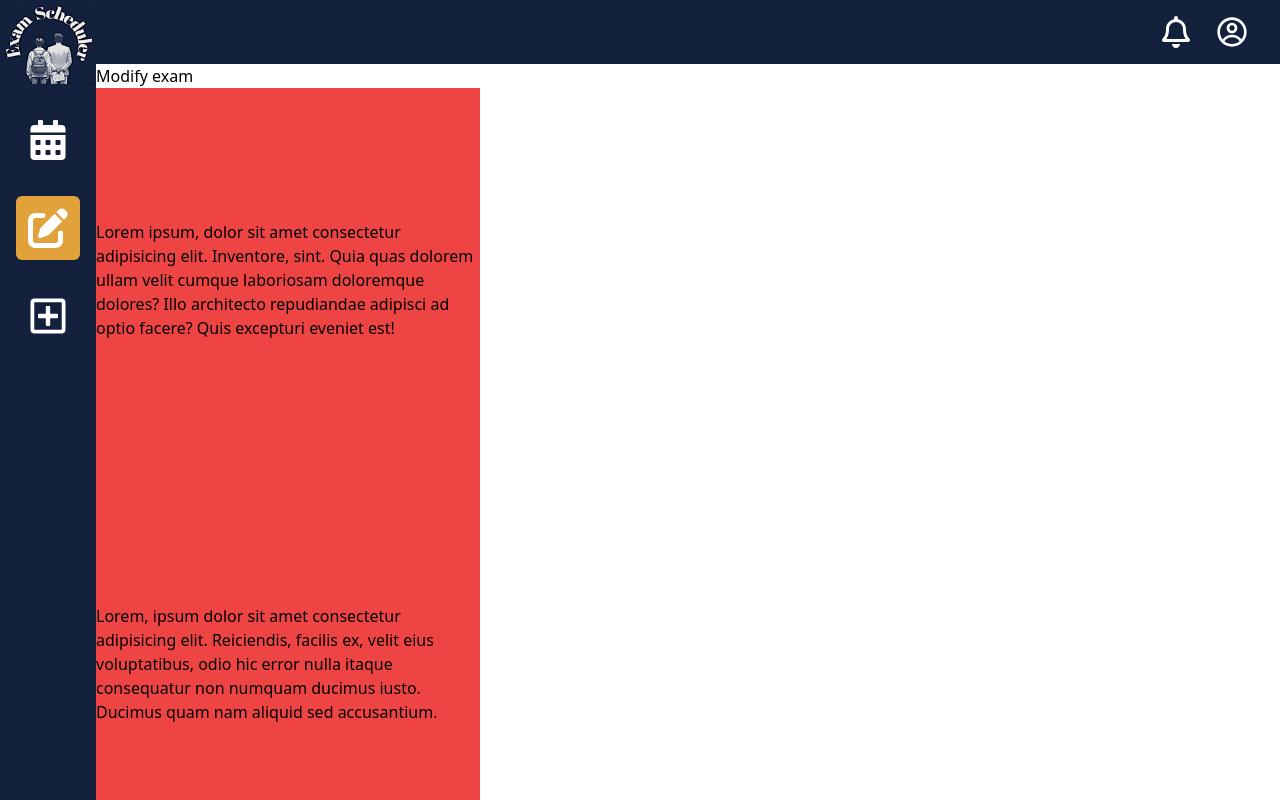
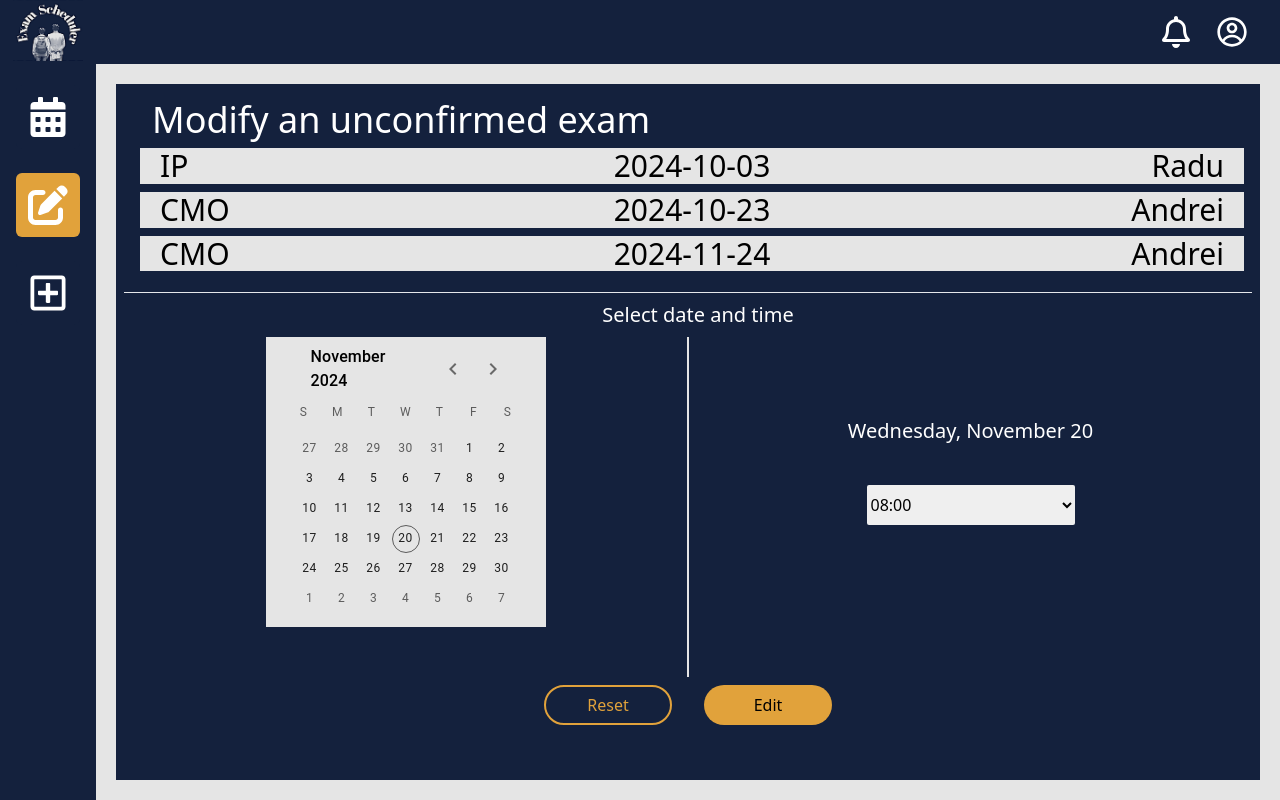
Before and after one commit to ExamProgrammingApp/ExamProgrammingFrontend, a React (Create React App) app: page /modify_exam in a window 1280 px wide. Shown: the top 800 px of the page. Built offline with nearby package versions, Linux system fonts and the light colour scheme.

Commit message:
Created a page to edit exams

```diff
--- a/package.json
+++ b/package.json
@@ -16,6 +16,7 @@
     "react-icons": "^5.3.0",
     "react-router-dom": "^6.28.0",
     "react-scripts": "5.0.1",
+    "react-toastify": "^10.0.6",
     "web-vitals": "^2.1.4"
   },
   "scripts": {
--- a/src/App.js
+++ b/src/App.js
@@ -1,28 +1,27 @@
-import {BrowserRouter as Router, Routes, Route} from "react-router-dom";
+import { BrowserRouter as Router, Routes, Route } from "react-router-dom";
 import Exams from "./Exams";
 import SideNavbar from "./components/SideNavbar";
 import TopNavbar from "./components/TopNavbar";
 import Content from "./components/Content";
 import ProgramExam from "./ProgramExam";
 import Home from "./Home";
-import ModifyExam from "./ModifyExam";
 import Auth from "./Auth";
+import EditExams from "./EditExams";
 
 function App() {
-
   return (
     <Router>
       <div className="flex min-h-screen">
         <SideNavbar />
         <div className="flex flex-col w-full">
           <TopNavbar />
-          <Content >
+          <Content>
             <div>
               <Routes>
                 <Route path="/" element={<Home />} />
                 <Route path="/exams" element={<Exams />} />
                 <Route path="/program_exam" element={<ProgramExam />} />
-                <Route path="/modify_exam" element={<ModifyExam />} />
+                <Route path="/modify_exam" element={<EditExams />} />
                 <Route path="/auth" element={<Auth />} />
               </Routes>
             </div>
--- /dev/null
+++ b/src/EditExams.js
@@ -0,0 +1,207 @@
+import React, { useState, useEffect } from "react";
+import { AdapterDayjs } from "@mui/x-date-pickers/AdapterDayjs";
+import { LocalizationProvider } from "@mui/x-date-pickers/LocalizationProvider";
+import { DateCalendar } from "@mui/x-date-pickers/DateCalendar";
+import { ToastContainer, toast } from "react-toastify";
+import "react-toastify/dist/ReactToastify.css";
+import dayjs from "dayjs";
+
+const timeOptions = [
+  "08:00",
+  "10:00",
+  "12:00",
+  "14:00",
+  "16:00",
+  "18:00",
+  "20:00",
+];
+
+function getDate(date = new Date()) {
+  const today = date;
+
+  const formattedDate = today.toLocaleDateString("en-US", {
+    weekday: "long",
+    month: "long",
+    day: "numeric",
+  });
+
+  const capitalize = (str) =>
+    str.charAt(0).toUpperCase() + str.slice(1).toLowerCase();
+
+  const [weekday, month, day] = formattedDate.split(" ");
+
+  const capitalizedDate = `${capitalize(weekday)} ${capitalize(month)} ${day}`;
+
+  return capitalizedDate;
+}
+
+//GENERATE FALSE EXAMS
+function generateExams() {
+  const subjects = ["IP", "CMO", "SI", "PDB", "SIIEP"];
+  const teachers = ["Andrei", "Marian", "Radu", "Ionut", "Darius"];
+  const groups = ["3141A", "3141B", "3142A", "3142B"];
+  const hour = ["08:00", "10:00", "12:00", "14:00", "16:00"];
+  const room = ["101", "202", "303", "404", "505"];
+
+  function randomPick(list) {
+    const index = Math.floor(Math.random() * list.length);
+    return list[index];
+  }
+
+  const exams = [];
+  for (let i = 0; i < 10; i++) {
+    const examDetails = {
+      exam: randomPick(subjects),
+      teacher: randomPick(teachers),
+      group: randomPick(groups),
+      hour: randomPick(hour),
+      date: `2024-${String(Math.floor(Math.random() * 4) + 9).padStart(
+        2,
+        "0"
+      )}-${String(Math.floor(Math.random() * 28) + 1).padStart(2, "0")}`,
+      room: randomPick(room),
+    };
+    exams.push(examDetails);
+  }
+  return exams;
+}
+
+const EditExams = () => {
+  const [selectedExamIndex, setSelectedExamIndex] = useState(null);
+  const [selectedTime, setSelectedTime] = useState(null);
+  const [calendarDate, setCalendarDate] = useState(null);
+  const [selectedExam, setSelectedExam] = useState(null);
+  const [examDate, setExamDate] = useState(getDate());
+  const [exams, setExams] = useState([]);
+
+  const notify = (text = "Success") => toast.success(text);
+
+  const handleTimeChange = (event) => {
+    setSelectedTime(event.target.value);
+  };
+
+  const handleDayClick = (date) => {
+    if (date) {
+      const newDate = date.toDate();
+      setExamDate(getDate(newDate));
+      setCalendarDate(date);
+    }
+  };
+
+  const handleResetClick = () => {
+    setSelectedTime(selectedExam.hour);
+    const selectedDate = dayjs(selectedExam.date);
+    setCalendarDate(selectedDate);
+  };
+
+  const handleEditClick = () => {
+    //Necessary validation
+    notify("Edit made successfully");
+  };
+
+  const SelectExam = (exam, index) => {
+    setSelectedExam(exam);
+    setSelectedExamIndex(index);
+    const selectedDate = dayjs(exam.date);
+    setExamDate(getDate(new Date(exam.date)));
+    setCalendarDate(selectedDate);
+    setSelectedTime(exam.hour);
+  };
+
+  useEffect(() => {
+    const generatedExams = generateExams();
+    setExams(generatedExams);
+  }, []);
+
+  return (
+    <div className="h-[calc(100vh-64px)] w-auto bg-gray-1 flex p-5 space-y-5">
+      <div className="bg-blue-1 w-full h-full p-2 flex flex-col">
+        <div className="w-full h-[25vh] p-2">
+          <h1 className="text-4xl font-sans text-white pl-5 pb-2">
+            Modify an unconfirmed exam
+          </h1>
+          <div className="w-full h-2/3 overflow-scroll overflow-x-hidden flex flex-col space-y-2 pl-2">
+            {exams.map((exam, index) => (
+              <div
+                key={index}
+                className={`flex flex-row items-center ${
+                  selectedExamIndex === index ? "bg-orange-1" : "bg-gray-1"
+                } justify-between px-5 hover:bg-orange-1 `}
+                onClick={() => SelectExam(exam, index)}
+              >
+                <h1 className="text-3xl font-sans text-black w-fit text-left min-w-32">
+                  {exam.exam}
+                </h1>
+                <h1 className="text-3xl font-sans text-black w-auto text-center">
+                  {exam.date}
+                </h1>
+                <h1 className="text-3xl font-sans text-black w-fit text-right min-w-32">
+                  {exam.teacher}
+                </h1>
+              </div>
+            ))}
+          </div>
+        </div>
+        <hr className="w-full p-1"></hr>
+        <h1 className="text-xl font-sans text-white pl-5 pb-2 ml-auto mr-auto">
+          Select date and time
+        </h1>
+        <div className="w-full h-1/2 flex">
+          <div className="flex-1 w-full h-full justify-items-center">
+            <div className="bg-gray-1 w-fit h-fit max-h-[290px]">
+              <LocalizationProvider dateAdapter={AdapterDayjs}>
+                <DateCalendar
+                  value={calendarDate}
+                  showDaysOutsideCurrentMonth
+                  fixedWeekNumber={6}
+                  views={["day"]}
+                  onChange={(date) => handleDayClick(date)}
+                  sx={{
+                    width: "85%",
+                    maxWidth: "300px",
+                    ".MuiDayCalendar-root": { fontSize: "0.7rem" },
+                    ".MuiPickersDay-root": { width: "28px", height: "28px" },
+                  }}
+                />
+              </LocalizationProvider>
+            </div>
+          </div>
+          <div className="h-full border-r-2 border-gray-1"></div>
+          <div className="flex-1  w-full h-full justify-items-center ">
+            <h1 className="text-xl font-sans text-white pt-20">{examDate}</h1>
+            <div className="pt-10">
+              <select
+                value={selectedTime}
+                onChange={handleTimeChange}
+                className="w-52 h-10 rounded-sm"
+              >
+                {timeOptions.map((time, index) => (
+                  <option key={index} value={time}>
+                    {time}
+                  </option>
+                ))}
+              </select>
+            </div>
+          </div>
+        </div>
+        <div className="flex flex-row justify-center w-full space-x-8 pt-2">
+          <button
+            className="bg-blue-1 w-32 h-10 text-orange-1 border-orange-1 border-2 rounded-full"
+            onClick={handleResetClick}
+          >
+            Reset
+          </button>
+          <button
+            className="bg-orange-1 w-32 h-10 rounded-full"
+            onClick={handleEditClick}
+          >
+            Edit
+          </button>
+        </div>
+      </div>
+      <ToastContainer />
+    </div>
+  );
+};
+
+export default EditExams;
--- a/src/ModifyExam.js
+++ /dev/null
@@ -1,46 +0,0 @@
-import React from "react";
-
-const ModifyExam = () => {
-  return (
-    <div>
-      <h1>Modify exam</h1>
-      <div className="h-96 w-96 flex items-center justify-center bg-red-500">
-        <p>
-          Lorem ipsum, dolor sit amet consectetur adipisicing elit. Inventore, sint. Quia quas
-          dolorem ullam velit cumque laboriosam doloremque dolores? Illo architecto repudiandae
-          adipisci ad optio facere? Quis excepturi eveniet est!
-        </p>
-      </div>
-      <div className="h-96 w-96 flex items-center justify-center bg-red-500">
-        <p>
-          Lorem, ipsum dolor sit amet consectetur adipisicing elit. Reiciendis, facilis ex, velit
-          eius voluptatibus, odio hic error nulla itaque consequatur non numquam ducimus iusto.
-          Ducimus quam nam aliquid sed accusantium.
-        </p>
-      </div>
-      <div className="h-96 w-96 flex items-center justify-center bg-red-500">
-        <p>
-          Lorem ipsum dolor sit amet consectetur adipisicing elit. Quibusdam nulla praesentium,
-          eaque aut laborum possimus blanditiis assumenda, alias fugiat maxime ea illum omnis saepe
-          similique, unde quia incidunt ullam aspernatur?
-        </p>
-      </div>
-      <div className="h-96 w-96 flex items-center justify-center bg-red-500">
-        <p>
-          Lorem ipsum dolor sit amet, consectetur adipisicing elit. Eligendi rem modi, perferendis
-          culpa doloremque possimus ducimus provident porro recusandae totam, eaque exercitationem
-          est ipsa architecto. Nihil delectus et error corrupti!
-        </p>
-      </div>
-      <div className="h-96 w-96 flex items-center justify-center bg-red-500">
-        <p>
-          Lorem ipsum dolor sit amet, consectetur adipisicing elit. Repudiandae amet impedit, dolore
-          magnam nisi voluptatibus enim velit ut quia nulla accusantium in soluta ratione saepe,
-          eligendi maiores minima facilis sapiente?
-        </p>
-      </div>
-    </div>
-  );
-};
-
-export default ModifyExam;
--- a/src/components/SideNavbar.js
+++ b/src/components/SideNavbar.js
@@ -1,8 +1,8 @@
 import React from "react";
-import {Link, useLocation} from "react-router-dom";
-import {FaCalendarAlt} from "react-icons/fa";
-import {FaPenToSquare} from "react-icons/fa6";
-import {FaRegPlusSquare} from "react-icons/fa";
+import { Link, useLocation } from "react-router-dom";
+import { FaCalendarAlt } from "react-icons/fa";
+import { FaPenToSquare } from "react-icons/fa6";
+import { FaRegPlusSquare } from "react-icons/fa";
 import logo from "../images/logo.png";
 
 const SideNavbar = () => {
@@ -12,12 +12,13 @@ const SideNavbar = () => {
 
   return (
     <div className="flex flex-col items-center space-y-6 sticky top-0 min-w-24 h-screen bg-blue-1 justify-start">
-      <img src={logo} alt="Logo" className="w-24" />
+      <img src={logo} alt="Logo" className="w-[70px]" />
       <Link to="/exams">
         <div
           className={`w-16 h-16 ${
             location.pathname === "/exams" ? "bg-orange-1" : "bg-blue-1"
-          } hover:bg-orange-1 content-center justify-items-center rounded-md`}>
+          } hover:bg-orange-1 content-center justify-items-center rounded-md`}
+        >
           <FaCalendarAlt className="w-10 h-10 text-white" />
         </div>
       </Link>
@@ -25,7 +26,8 @@ const SideNavbar = () => {
         <div
           className={`w-16 h-16 ${
             location.pathname === "/modify_exam" ? "bg-orange-1" : "bg-blue-1"
-          } hover:bg-orange-1 content-center justify-items-center rounded-md`}>
+          } hover:bg-orange-1 content-center justify-items-center rounded-md`}
+        >
           <FaPenToSquare className="w-10 h-10 text-white" />
         </div>
       </Link>
@@ -33,7 +35,8 @@ const SideNavbar = () => {
         <div
           className={`w-16 h-16 ${
             location.pathname === "/program_exam" ? "bg-orange-1" : "bg-blue-1"
-          } hover:bg-orange-1 content-center justify-items-center rounded-md`}>
+          } hover:bg-orange-1 content-center justify-items-center rounded-md`}
+        >
           <FaRegPlusSquare className="w-10 h-10 text-white" />
         </div>
       </Link>
```
Also changed, not shown: 1 other file (tests, documents, lock files or other folders).
